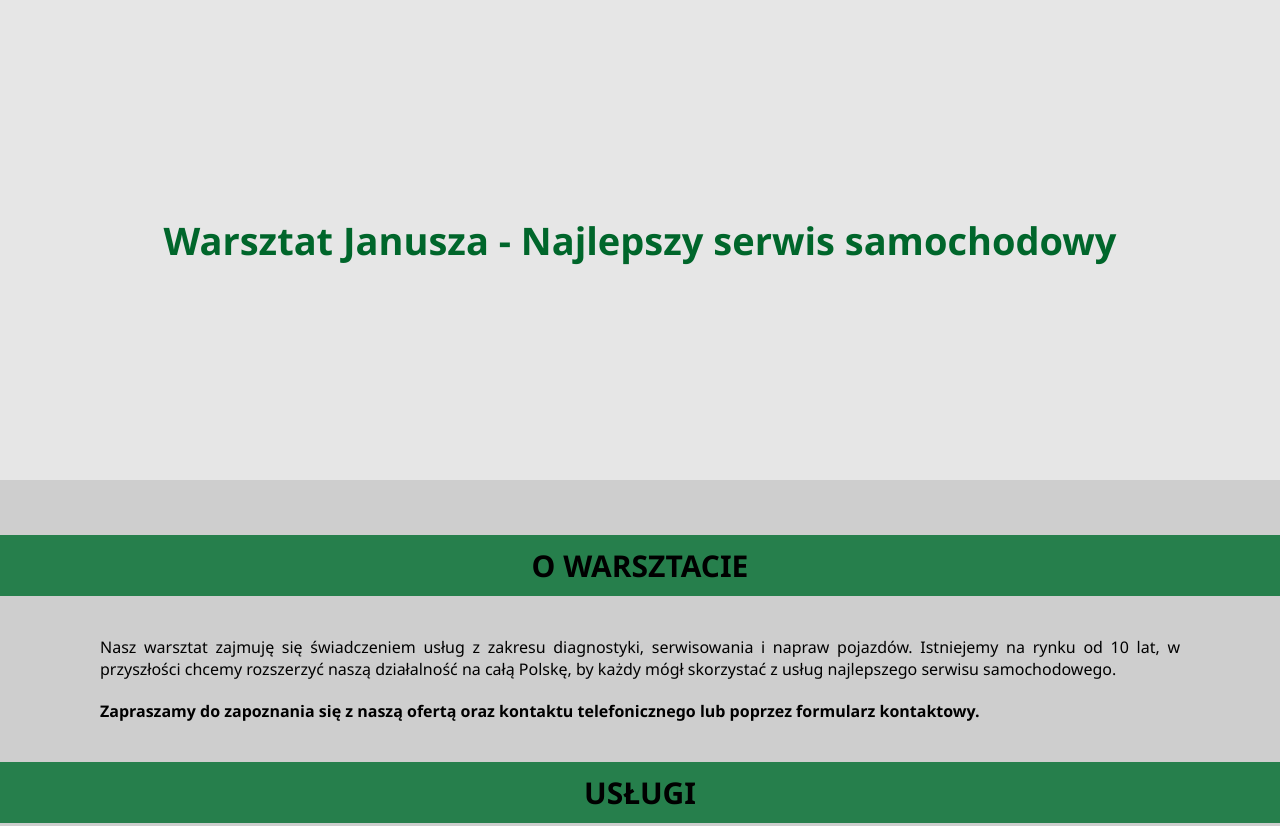
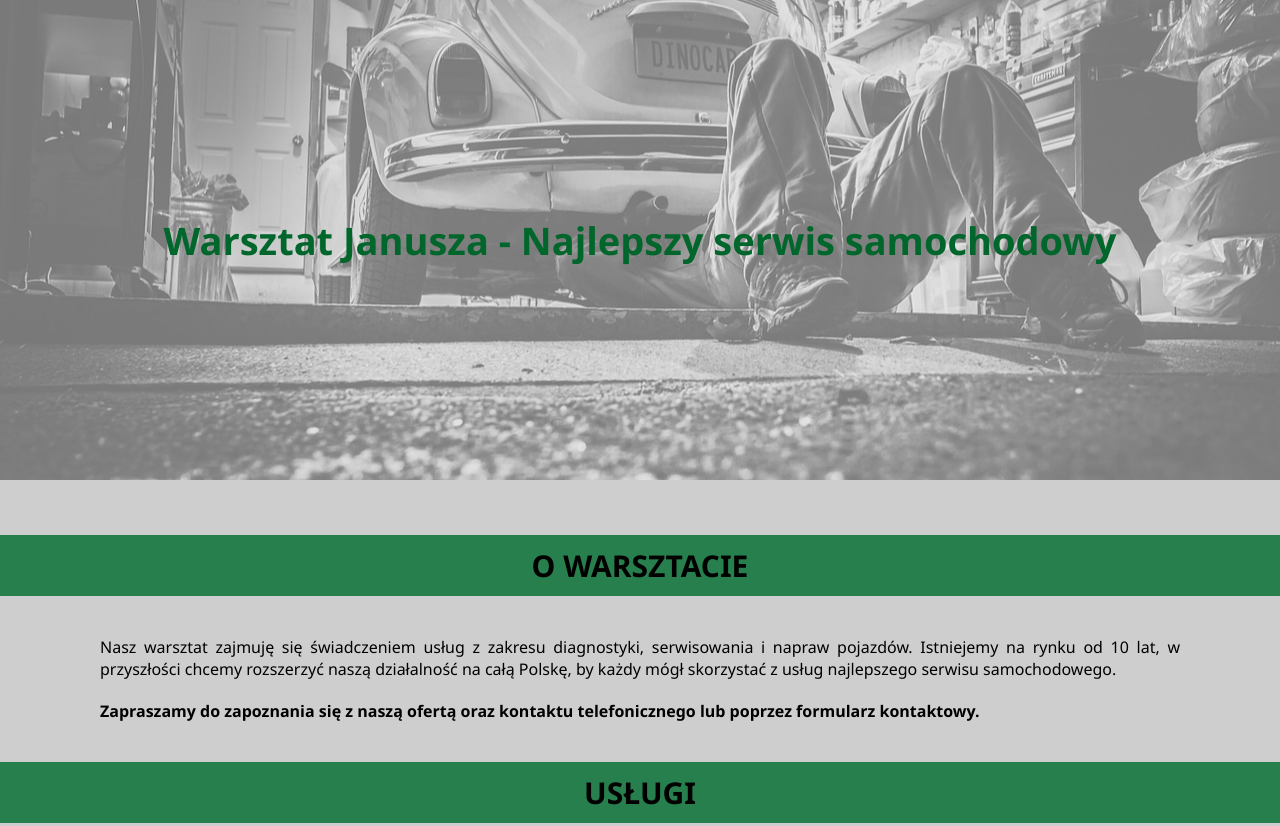
Before and after one commit to AdamSwiderski/serwis-samochodowy, a plain HTML site: page index.html in a window 1280 px wide. Shown: the top 826 px of the page. Drawn offline with Linux system fonts and the light colour scheme; the site is published under a folder, as on GitHub Pages, so addresses that start at the root find nothing.

Commit message:
change banner url

```diff
--- a/sass/style.scss
+++ b/sass/style.scss
@@ -34,7 +34,7 @@
     position: relative;
     width: 100%;
     height: 60vh;
-    background-image: url("/serwis-samochodowy/img/baner.jpg");
+    background-image: url("../img/baner.jpg");
     background-size: cover;
     background-attachment: fixed;
     background-repeat: no-repeat;
```
Also changed, not shown: css/style.css, 1 other file.
